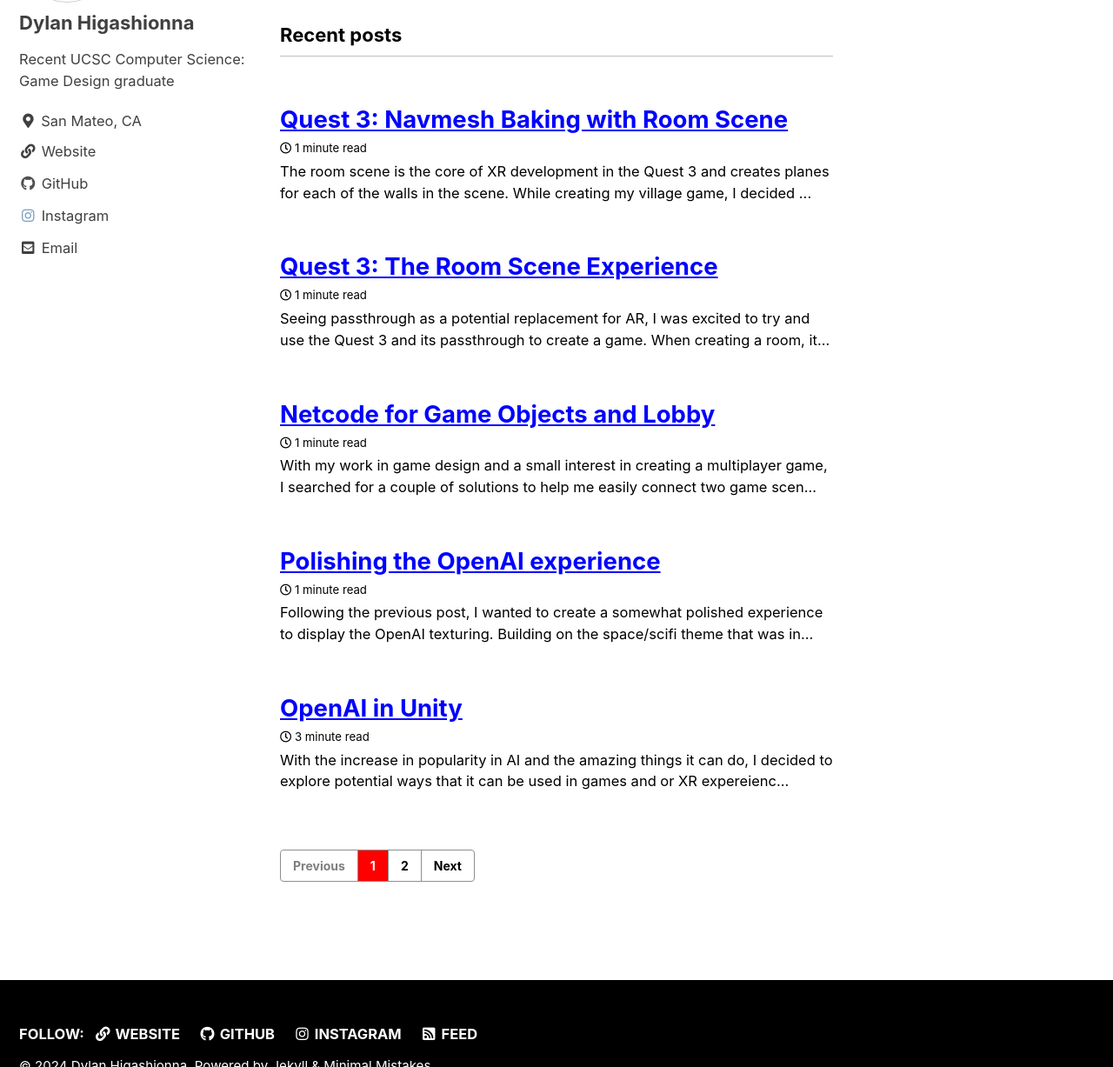
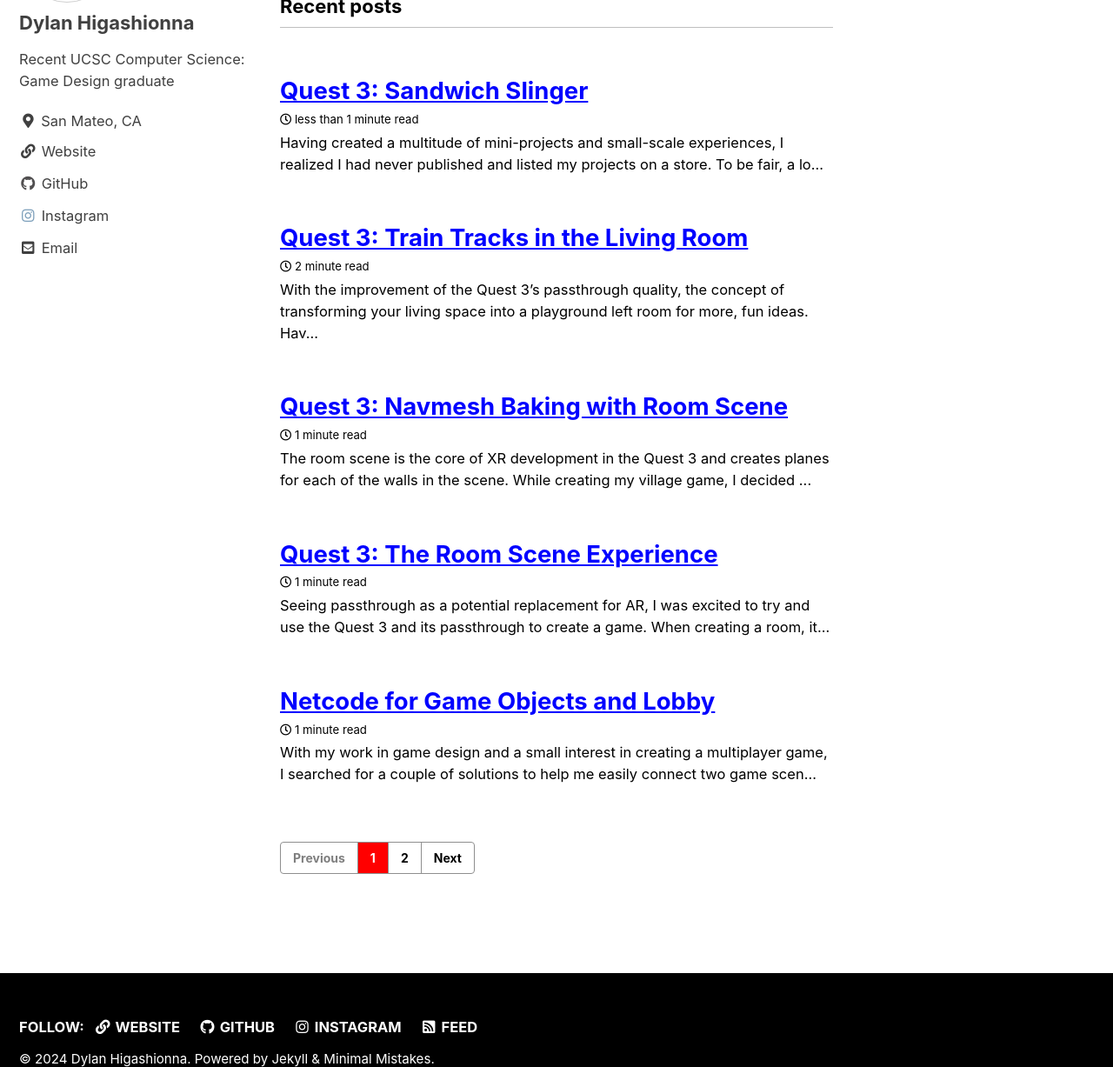
Before and after one commit to dylhigaXR/dylhigaXR.github.io, a Jekyll site: the page built from index.html, in a window 1280 px wide and 1400 px high, scrolled down 957 px, cut to the strip 173-1400 px from the top of the window. Shown: the whole strip at 87% size. Built offline with Jekyll 4.4.1, drawn with Linux system fonts in a browser that asks for light colours; cached includes are drawn as plain includes; the list of posts is cut into pages by our own code; part of the change alters nothing that is shown; some of the changed text lies outside the part shown.

Commit message:
Newgame!

```diff
--- /dev/null
+++ b/_posts/2023-11-25-Train-Tracks-in-the-Living-Room.markdown
@@ -0,0 +1,36 @@
+---
+title: "Quest 3: Train Tracks in the Living Room"
+categories:
+  - MixedReality
+  - VR
+tags:
+  - XR
+  - MR
+---
+With the improvement of the Quest 3's passthrough quality, the concept of transforming your living space into a playground left room for more, fun ideas. Having played with model trains when I was younger, I thought it would be fun to explore the possibility of laying down tracks in your room without having to worry about cleanup. Thus, I started on a project where you can do just that!
+
+![trainFloor]({{ "../assets/images/trainFloor.PNG" | relative_url }})
+
+# Finding tracks to place
+I knew about Unity splines and had learned about Bézier curves during my time studying game engines. However, finding a way to place tracks effectively was going to be challenging. After watching countless YouTube videos and reading the Unity Forums, I stumbled upon an asset I must've acquired through a Humble Bundle Software pack.
+
+[Train Controller (Railroad System)](https://assetstore.unity.com/packages/templates/systems/train-controller-railroad-system-v3-4-116455)
+
+The asset was perfect. It allowed the user to build trains tracks using a spline and extruded a track mesh along that spline. However, there was one problem: it's an editor tool.
+
+# Adjusting Assets
+This was discouraging, but it wasn't the end. I spent hours reading through all the scripts and eventually grasped the tool well enough to adjust portions and make it available during runtime. I was able to preview a curve using a line renderer and place a train track using the same curve values. Now that I had the core functions working, it was time to polish the experience to feel like a model train in your room. This meant placing trees and adding track support so the tracks weren't just floating in the air.
+
+![trainFloor2]({{ "../assets/images/trainFloor2.PNG" | relative_url }})
+
+# Hitting the limits
+The Quest 3 offers a plethora of development tools, including the ability to test the Scene Room and Scene Mesh through Quest Link. This accelerates the development process but introduced an unforeseen issue. Since Quest Link runs VR off of your PC, the specs differ slightly. While the experience ran smoothly within Quest Link, everything took a nosedive once I built the app and pushed it to the headset.
+
+The experience would pause for half a second when placing tracks and everything, in general, became much slower. As I combed through my project and toggled countless features on and off, I finally concluded that the problem was in the number of raycasts and coroutines I was creating and calling at once. Because everything is called on the same frame the track is placed, the experience is instantiating multiple objects, creating and extruding a new mesh, and calling multiple raycasts to determine the placement of trees.
+
+First, I tackled the raycasts. The only way to fix this was to just reduce the number of them. Although the experience didn't look as nice, being stuck in a frame for half a second was way worse.
+
+Next, every tree that was placed had a coroutine that would give it a little animation. I moved this feature from coroutines to just fit into the update method. This reduced the amount of lag the most and really helped everything go smoothly.
+
+# Developing for stand alones
+I really liked working on this project because it made me think a lot about how I went about creating different features. On PC, its easy to completely disregard the impact on performance because its just not noticeable.
--- /dev/null
+++ b/_posts/2024-3-18-Quest3-Making-a-Game.markdown
@@ -0,0 +1,15 @@
+---
+title: "Quest 3: Sandwich Slinger"
+categories:
+  - Games
+  - VR
+tags:
+  - VR
+---
+
+Having created a multitude of mini-projects and small-scale experiences, I realized I had never published and listed my projects on a store. To be fair, a lot of my projects had the polish level of a proof of concept and I would never feel goood about publishing a game that had bugs in it. However, over the last 2 months I worked on a, still small, but much more polished VR game!
+
+[Sandwich Slinger](https://www.meta.com/experiences/7294197283949922/?require_login=true&utm_source=developer.oculus.com&utm_medium=oculusredirect)
+
+# Some Thoughts
+This time, a lot of thought went into aspects such as UI and player experience. I ensured that the gameplay was understandable and that the player had access to things such as a pause menu and tutorial. Additionally, I spent a considerable amount of time learning how to use Scriptable Objects and how to properly organize code. I feel like this was a big learning experience for me, and I emerged as a much better Unity Developer.
--- a/index.html
+++ b/index.html
@@ -9,7 +9,7 @@ excerpt: >
   <small><a href="https://www.linkedin.com/in/dylhiga/">Find me on Linkedin</a></small>
 ---
 <p><b>Currently Working With:</b><br /><br />
-- Playing with the OpenAI API and exploring possible uses in Unity and XR <br /><br />
+<a href="https://www.meta.com/experiences/7294197283949922/?require_login=true&utm_source=developer.oculus.com&utm_medium=oculusredirect">Sandwich Slingers</a> My new Game! <br /><br />
 <b>Latest Video:</b>
 </p><br />
 <iframe width="560" height="315" src="https://www.youtube.com/embed/Nc1YIM9tRsw?si=UEiVrSVQBsrxB178" title="YouTube video player" frameborder="0" allow="accelerometer; autoplay; clipboard-write; encrypted-media; gyroscope; picture-in-picture; web-share" allowfullscreen></iframe>
```
Also changed, not shown: assets/images/trainFloor.PNG (added), assets/images/trainFloor2.PNG (added).
